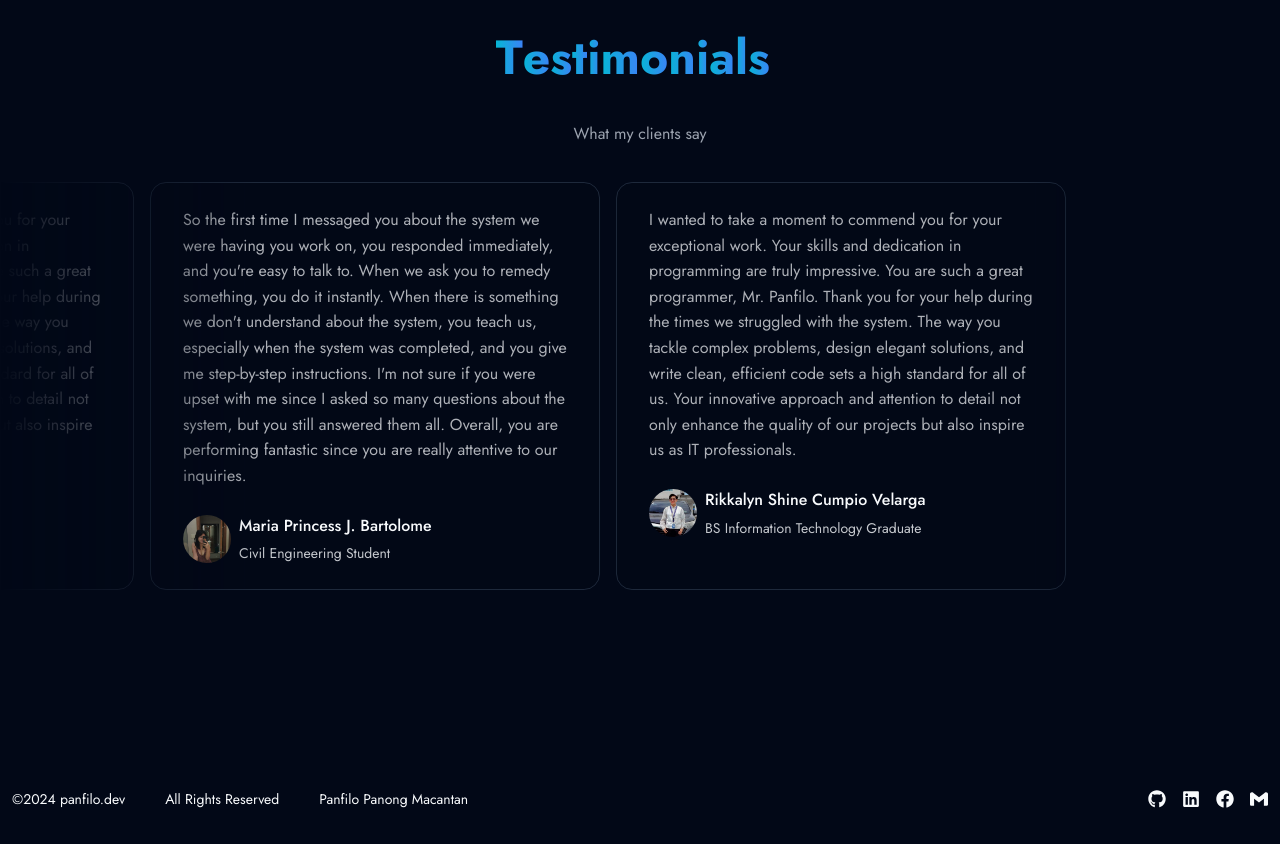
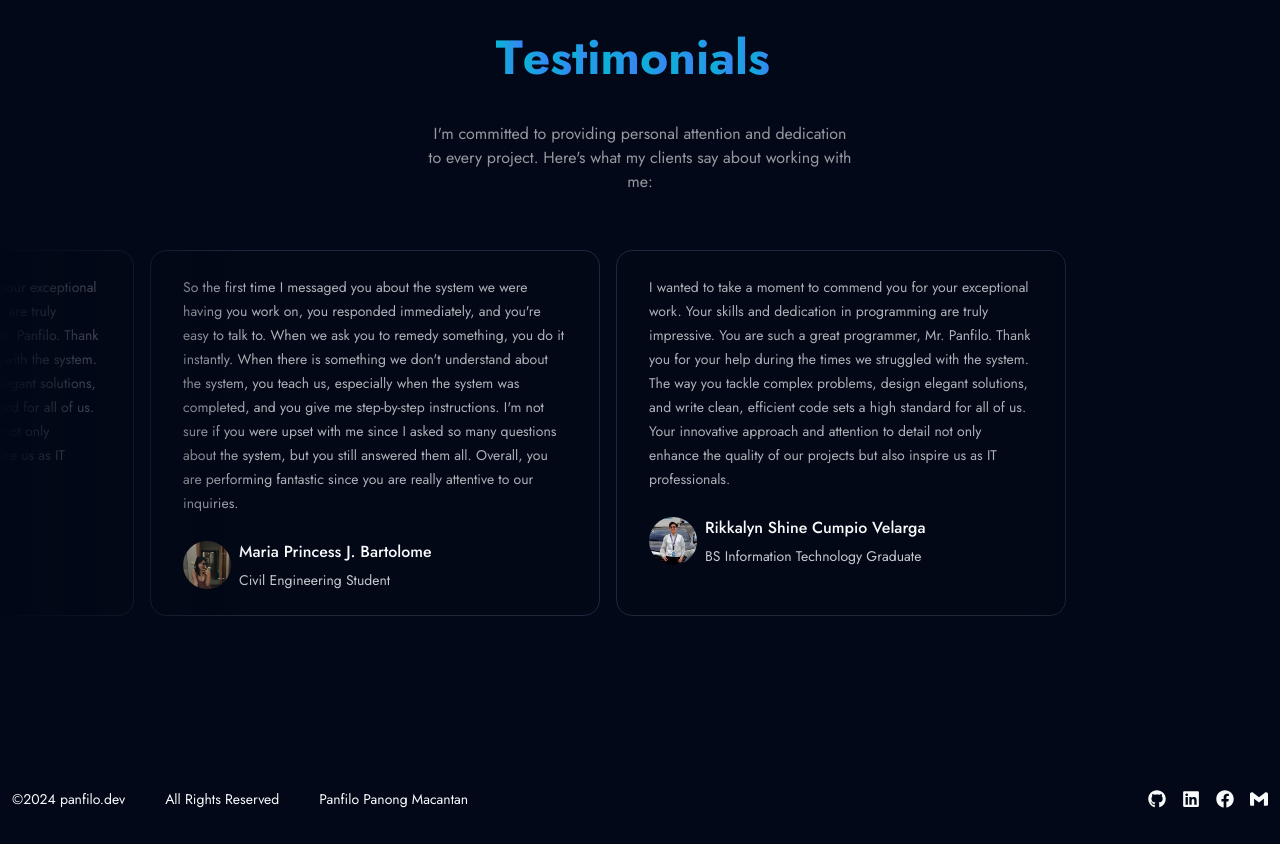
Before and after one commit to Panfilomacantan2/ppm-next-portfolio, a Next.js app: page / in a window 1280 px wide. Shown: the part 3860-4704 px from the top of the page. Built offline with nearby package versions, Linux system fonts and the light colour scheme.

Commit message:
"Update TestimonialsPage and InfiniteMovingCardsComponent: modify text and styling"

```diff
--- a/components/Testimonials.tsx
+++ b/components/Testimonials.tsx
@@ -10,7 +10,7 @@ export default function TestimonialsPage() {
     <Section id="testimonials" className="overflow-x-hidden">
       <SectionHeading text="Testimonials" className="my-10 mt-20" />
 
-      <p className="mb-5 text-center dark:text-gray-400">What my clients say</p>
+      <p className="mb-10 text-center text-foreground/60 max-w-md mx-auto px-3">I&apos;m committed to providing personal attention and dedication to every project. Here&apos;s what my clients say about working with me:</p>
 
       <InfiniteMovingCards />
 
--- a/components/ui/infinite-moving-cards.tsx
+++ b/components/ui/infinite-moving-cards.tsx
@@ -98,7 +98,7 @@ export const InfiniteMovingCardsComponent = ({
                 aria-hidden="true"
                 className="-z-1 pointer-events-none absolute -left-0.5 -top-0.5 h-[calc(100%_+_4px)] w-[calc(100%_+_4px)] select-none"
               ></div>
-              <span className="relative z-20 text-base leading-[1.6] text-foreground/70">
+              <span className="relative z-20 text-sm leading-[1.6] text-foreground/70">
                 {item.quote}
               </span>
               <div className="relative z-20 mt-6 flex flex-row items-center gap-2">
```
